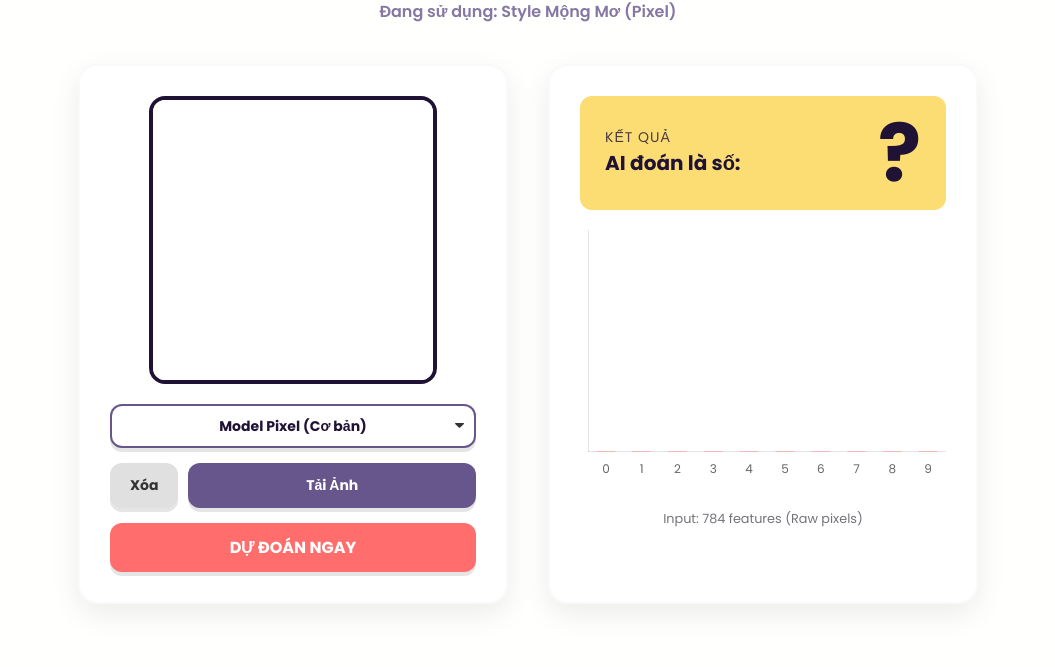
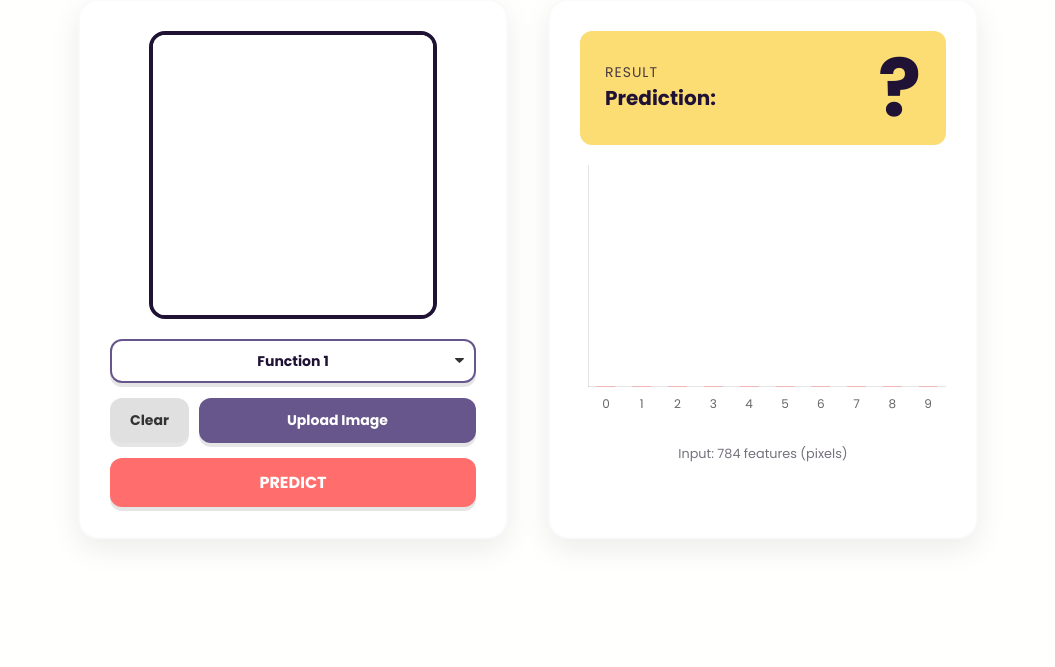
Before and after one commit to Tienluat123/mnist-ai-web, a plain HTML site: page frontend/index.html in a window 1280 px wide. Shown: the part 133-800 px from the top of the page, without its empty margins (112-1167 px from the left). Drawn offline with nearby package versions, Linux system fonts and the light colour scheme.

```diff
--- a/frontend/index.html
+++ b/frontend/index.html
@@ -3,7 +3,7 @@
 <head>
     <meta charset="UTF-8">
     <meta name="viewport" content="width=device-width, initial-scale=1.0">
-    <title>AI Nhận Diện Chữ Số - Multi Style</title>
+    <title>APPLICATION TEST LAB02 - Multi Style</title>
     <link href="https://fonts.googleapis.com/css2?family=Poppins:wght@400;600;700&display=swap" rel="stylesheet">
     <script src="https://cdn.jsdelivr.net/npm/chart.js"></script>
 
@@ -11,8 +11,8 @@
 </head>
 <body>
 
-    <h1>Phòng Thí Nghiệm AI</h1>
-    <div class="subtitle" id="styleName">Đang sử dụng: Style Mộng Mơ (Pixel)</div>
+    <h1>APPLICATION TEST LAB02 - SOFTMAX REGRESSION</h1>
+    <!-- <div class="subtitle" id="styleName">Currently using: Dreamy Pixel Style</div> -->
 
     <div class="main-wrapper">
         <div class="card">
@@ -22,19 +22,19 @@
 
             <div class="control-panel">
                 <select id="modelSelect" class="model-select" onchange="changeTheme(this.value)">
-                    <option value="pixel">Model Pixel (Cơ bản)</option>
-                    <option value="sobel">Model Sobel (Nâng cao)</option>
-                    <option value="block">Model Block Avg (Siêu nhẹ)</option>
+                    <option value="pixel">Function 1</option>
+                    <option value="sobel">Function 2 (Sobel)</option>
+                    <option value="block">Function 3 (Block Avg)</option>
                 </select>
 
                 <div class="row-1">
-                    <button class="btn btn-secondary" onclick="clearCanvas()">Xóa</button>
-                    <label for="uploadInput" class="btn file-upload-label">Tải Ảnh</label>
+                    <button class="btn btn-secondary" onclick="clearCanvas()">Clear</button>
+                    <label for="uploadInput" class="btn file-upload-label">Upload Image</label>
                     <input type="file" id="uploadInput" accept="image/*" onchange="handleImageUpload(this)">
                 </div>
 
                 <div class="row-2">
-                    <button class="btn btn-predict" onclick="predict()">DỰ ĐOÁN NGAY</button>
+                    <button class="btn btn-predict" onclick="predict()">PREDICT</button>
                 </div>
             </div>
         </div>
@@ -42,8 +42,8 @@
         <div class="card">
             <div class="prediction-display">
                 <div>
-                    <div style="font-size: 14px; opacity: 0.8; text-transform: uppercase; letter-spacing: 1px;">Kết quả</div>
-                    <div style="font-size: 20px; font-weight: bold;">AI đoán là số:</div>
+                    <div style="font-size: 14px; opacity: 0.8; text-transform: uppercase; letter-spacing: 1px;">Result</div>
+                    <div style="font-size: 20px; font-weight: bold;">Prediction:</div>
                 </div>
                 <div id="result" class="big-number">?</div>
             </div>
@@ -53,7 +53,7 @@
             </div>
 
             <div class="footer-note" id="modelInfo">
-                Input: 784 features (Raw pixels)
+                Input: 784 features (pixels)
             </div>
         </div>
     </div>
```
Also changed, not shown: 1 other file.
